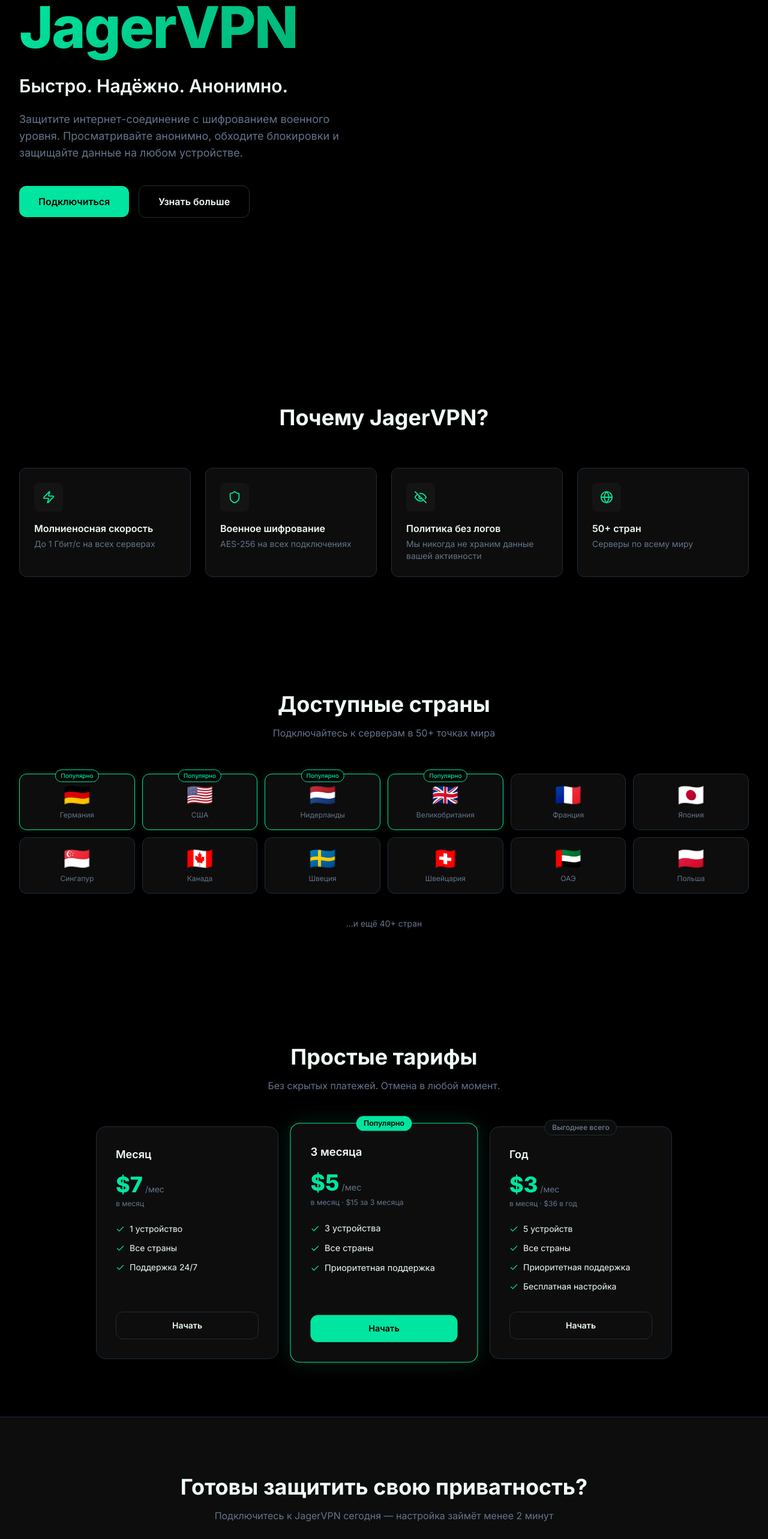
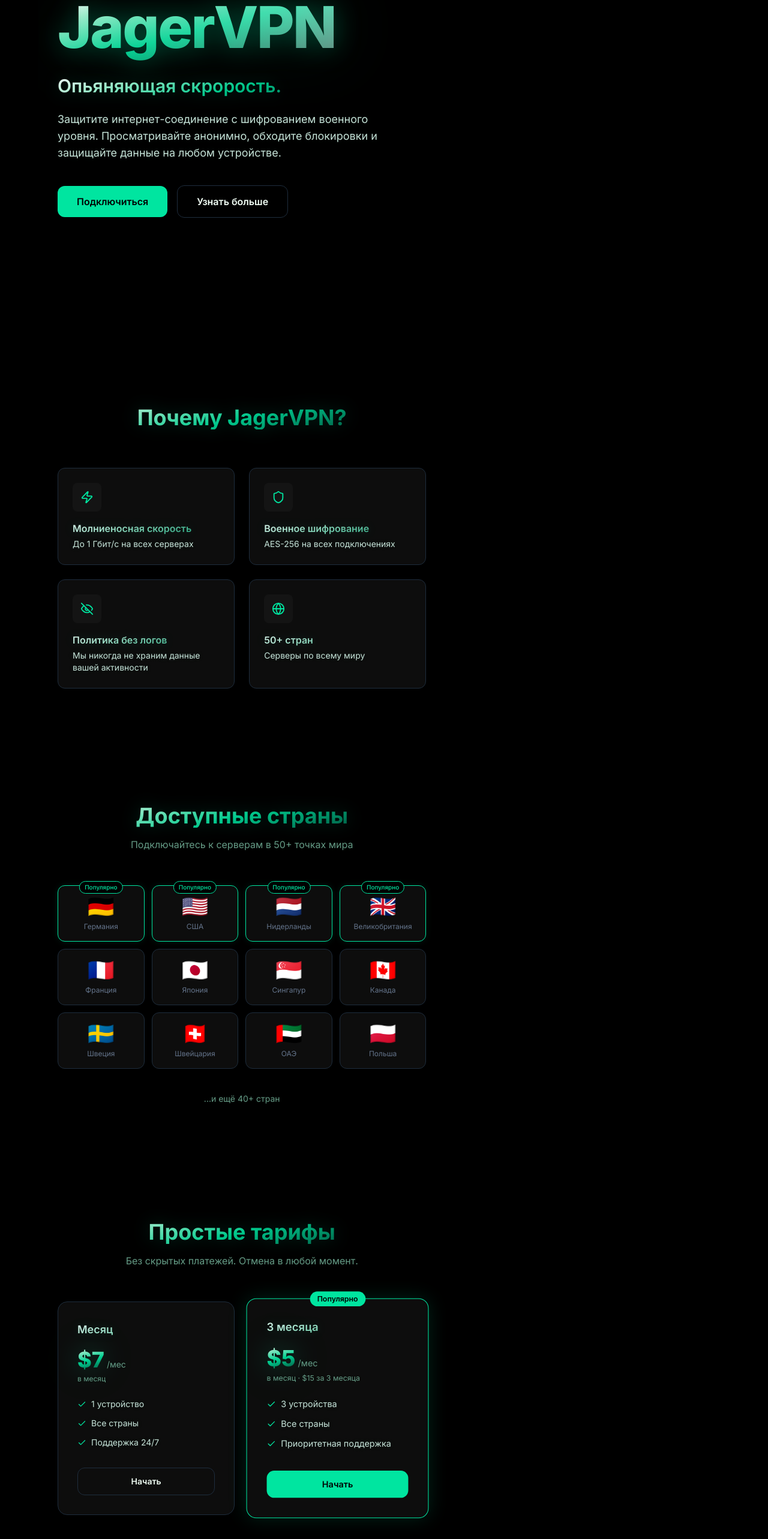
Before and after one commit to marksharapovDev/JagerVpn-site, a Next.js app: page / in a window 1280 px wide. Shown: the part 220-2786 px from the top of the page at 60% size. Built offline with nearby package versions, Linux system fonts and the light colour scheme.

Commit message:
feat: add only one side scroll and doing smooth animation for video

```diff
--- a/app/globals.css
+++ b/app/globals.css
@@ -71,3 +71,94 @@
 ::-webkit-scrollbar-thumb:hover {
   background: var(--color-muted);
 }
+
+/* ─── Glass Text Effects ─────────────────────────────────── */
+
+/* Light angle driven by scroll progress (updated via JS in ScrollLightProvider) */
+:root {
+  --light-angle: 168deg;
+}
+
+/* Shimmer sweep: bright band slides across the hero title */
+@keyframes glassShimmer {
+  0%   { background-position: 300% center, 0% 0%; }
+  100% { background-position: -100% center, 0% 0%; }
+}
+
+/* ── Hero title — animated shimmer + scroll-reactive gradient ── */
+.glass-hero {
+  background:
+    /* Moving highlight band */
+    linear-gradient(
+      90deg,
+      transparent            0%,
+      rgba(255,255,255,0.00) 30%,
+      rgba(255,255,255,0.38) 50%,
+      rgba(255,255,255,0.00) 70%,
+      transparent           100%
+    ),
+    /* Base "lit from above" gradient */
+    linear-gradient(
+      var(--light-angle),
+      rgba(255,255,255,1.00)  0%,
+      rgba(160,245,210,0.95) 18%,
+      rgba(0,229,160,0.90)   50%,
+      rgba(0,140,100,0.82)   80%,
+      rgba(0,70,50,0.74)    100%
+    );
+  -webkit-background-clip: text;
+  -webkit-text-fill-color: transparent;
+  background-clip: text;
+  background-size: 400% 100%, 100% 100%;
+  animation: glassShimmer 9s ease-in-out infinite;
+  filter:
+    drop-shadow(0 0 22px rgba(0,229,160,0.38))
+    drop-shadow(0 0 55px rgba(0,229,160,0.12));
+}
+
+/* ── Section headings — scroll-reactive light direction ── */
+.glass-heading {
+  background: linear-gradient(
+    var(--light-angle),
+    rgba(255,255,255,0.98)  0%,
+    rgba(180,255,222,0.93) 18%,
+    rgba(0,229,160,0.87)   50%,
+    rgba(0,130,95,0.80)    80%,
+    rgba(0,70,50,0.72)    100%
+  );
+  -webkit-background-clip: text;
+  -webkit-text-fill-color: transparent;
+  background-clip: text;
+  filter: drop-shadow(0 0 14px rgba(0,229,160,0.22));
+  transition: filter 0.4s ease;
+}
+
+/* ── Card / item titles ── */
+.glass-subheading {
+  background: linear-gradient(
+    var(--light-angle),
+    rgba(235,255,248,0.97)  0%,
+    rgba(140,232,200,0.89) 45%,
+    rgba(0,180,128,0.79)  100%
+  );
+  -webkit-background-clip: text;
+  -webkit-text-fill-color: transparent;
+  background-clip: text;
+  filter: drop-shadow(0 0 8px rgba(0,229,160,0.14));
+}
+
+/* ── Body / description text ── */
+.glass-body {
+  color: rgba(215,248,236,0.90);
+  text-shadow:
+    0 1px 0   rgba(255,255,255,0.06),
+    0 0  14px rgba(0,229,160,0.10);
+}
+
+/* ── Muted / secondary text ── */
+.glass-muted {
+  color: rgba(120,185,160,0.82);
+  text-shadow:
+    0 1px 0  rgba(255,255,255,0.04),
+    0 0 10px rgba(0,229,160,0.07);
+}
--- a/app/layout.tsx
+++ b/app/layout.tsx
@@ -2,7 +2,7 @@ import type { Metadata } from "next";
 import { Inter } from "next/font/google";
 import "./globals.css";
 import { SITE_CONFIG } from "@/lib/constants";
-import MatrixRain from "@/components/animations/MatrixRain";
+import { ScrollLightProvider } from "@/components/animations/ScrollLightProvider";
 
 const inter = Inter({
   subsets: ["latin"],
@@ -24,7 +24,7 @@ export default function RootLayout({
   return (
     <html lang="ru" className={inter.variable}>
       <body className="bg-background text-foreground antialiased">
-        <MatrixRain />
+        <ScrollLightProvider />
         <div style={{ position: 'relative', zIndex: 1 }}>
           {children}
         </div>
--- a/app/page.tsx
+++ b/app/page.tsx
@@ -5,11 +5,18 @@ import { Features } from "@/components/sections/Features";
 import { Countries } from "@/components/sections/Countries";
 import { Pricing } from "@/components/sections/Pricing";
 import { CTA } from "@/components/sections/CTA";
+import { FixedVideo } from "@/components/ui/FixedVideo";
 
 export default function Home() {
   return (
     <>
       <Header />
+
+      {/* Video stays fixed on the right on desktop (lg+) */}
+      <FixedVideo />
+
+      {/* All scrollable content — shifted left on lg+ to give room to the fixed video */}
+      <div className="lg:mr-[42vw] lg:pl-16">
         <main>
           <Hero />
           <Features />
@@ -17,6 +24,9 @@ export default function Home() {
           <Pricing />
           <CTA />
         </main>
+      </div>
+
+      {/* Footer outside the content wrapper — spans full page width */}
       <Footer />
     </>
   );
--- /dev/null
+++ b/components/animations/ScrollLightProvider.tsx
@@ -0,0 +1,42 @@
+"use client";
+
+import { useEffect } from "react";
+
+/**
+ * Updates --light-angle on :root as the user scrolls.
+ * All glass-* CSS classes react to this variable, creating a
+ * "light source shifting from above" effect as you scroll the page.
+ */
+export function ScrollLightProvider() {
+  useEffect(() => {
+    let ticking = false;
+
+    const update = () => {
+      const maxScroll =
+        document.documentElement.scrollHeight - window.innerHeight;
+      const progress =
+        maxScroll > 0 ? Math.min(window.scrollY / maxScroll, 1) : 0;
+
+      // Shift angle from 165° (top of page) to 192° (bottom)
+      const angle = 165 + progress * 27;
+      document.documentElement.style.setProperty(
+        "--light-angle",
+        `${angle}deg`
+      );
+      ticking = false;
+    };
+
+    const onScroll = () => {
+      if (!ticking) {
+        requestAnimationFrame(update);
+        ticking = true;
+      }
+    };
+
+    window.addEventListener("scroll", onScroll, { passive: true });
+    update();
+    return () => window.removeEventListener("scroll", onScroll);
+  }, []);
+
+  return null;
+}
--- a/components/sections/CTA.tsx
+++ b/components/sections/CTA.tsx
@@ -6,19 +6,19 @@ export function CTA() {
   return (
     <section
       id="cta"
-      className="border-b border-t border-border bg-surface py-24"
+      className="py-24"
     >
       <div className="mx-auto max-w-3xl px-4 text-center sm:px-6 lg:px-8">
         {/* Heading */}
         <FadeIn>
-          <h2 className="mb-4 text-3xl font-bold text-foreground sm:text-4xl">
+          <h2 className="mb-4 text-3xl font-bold sm:text-4xl glass-heading">
             Готовы защитить свою приватность?
           </h2>
         </FadeIn>
 
         {/* Sub-text */}
         <FadeIn delay={0.1}>
-          <p className="mb-10 text-muted">
+          <p className="mb-10 glass-muted">
             Подключитесь к JagerVPN сегодня — настройка займёт менее 2 минут
           </p>
         </FadeIn>
@@ -52,7 +52,7 @@ export function CTA() {
 
         {/* Platform availability note */}
         <FadeIn delay={0.3}>
-          <p className="mt-8 text-xs text-muted">
+          <p className="mt-8 text-xs glass-muted">
             Доступно на iOS, Android, Windows, macOS
           </p>
         </FadeIn>
--- a/components/sections/Countries.tsx
+++ b/components/sections/Countries.tsx
@@ -8,18 +8,18 @@ export function Countries() {
       <div className="mx-auto max-w-7xl px-4 sm:px-6 lg:px-8">
         {/* Section heading */}
         <FadeIn className="mb-4 text-center">
-          <h2 className="text-3xl font-bold text-foreground sm:text-4xl">
+          <h2 className="text-3xl font-bold sm:text-4xl glass-heading">
             Доступные страны
           </h2>
         </FadeIn>
         <FadeIn delay={0.1} className="mb-14 text-center">
-          <p className="text-muted">
+          <p className="glass-muted">
             Подключайтесь к серверам в 50+ точках мира
           </p>
         </FadeIn>
 
         {/* Country cards grid — 3 cols mobile, 4 tablet, 6 desktop */}
-        <StaggerContainer className="grid grid-cols-3 gap-3 sm:grid-cols-4 md:grid-cols-6">
+        <StaggerContainer className="grid grid-cols-3 gap-3 sm:grid-cols-4">
           {SITE_CONFIG.countries.map((country) => (
             <StaggerItem key={country.name}>
               <div
@@ -54,7 +54,7 @@ export function Countries() {
 
         {/* More countries note */}
         <FadeIn delay={0.2} className="mt-10 text-center">
-          <p className="text-sm text-muted">...и ещё 40+ стран</p>
+          <p className="text-sm glass-muted">...и ещё 40+ стран</p>
         </FadeIn>
       </div>
     </section>
--- a/components/sections/Features.tsx
+++ b/components/sections/Features.tsx
@@ -37,13 +37,13 @@ export function Features() {
       <div className="mx-auto max-w-7xl px-4 sm:px-6 lg:px-8">
         {/* Section heading */}
         <FadeIn className="mb-16 text-center">
-          <h2 className="text-3xl font-bold text-foreground sm:text-4xl">
+          <h2 className="text-3xl font-bold sm:text-4xl glass-heading">
             Почему JagerVPN?
           </h2>
         </FadeIn>
 
         {/* Feature cards grid */}
-        <StaggerContainer className="grid grid-cols-1 gap-6 sm:grid-cols-2 lg:grid-cols-4">
+        <StaggerContainer className="grid grid-cols-1 gap-6 sm:grid-cols-2">
           {features.map((feature) => {
             const Icon = feature.icon;
             return (
@@ -54,10 +54,10 @@ export function Features() {
                     <Icon size={22} className="text-primary" />
                   </div>
                   <div>
-                    <h3 className="mb-1 font-semibold text-foreground">
+                    <h3 className="mb-1 font-semibold glass-subheading">
                       {feature.title}
                     </h3>
-                    <p className="text-sm text-muted">{feature.description}</p>
+                    <p className="text-sm glass-body">{feature.description}</p>
                   </div>
                 </div>
               </StaggerItem>
--- a/components/sections/Hero.tsx
+++ b/components/sections/Hero.tsx
@@ -2,11 +2,9 @@
 
 // VIDEO: place hero-model.webm in /public/hero-model.webm
 
+import { SITE_CONFIG } from "@/lib/constants";
 import { motion } from "framer-motion";
 import Image from "next/image";
-import { SITE_CONFIG } from "@/lib/constants";
-import PingPongVideo from "@/components/ui/PingPongVideo";
-
 
 export function Hero() {
   const scrollTo = (href: string) => {
@@ -18,13 +16,9 @@ export function Hero() {
       id="hero"
       className="hero-gradient relative flex min-h-screen items-center overflow-hidden"
     >
-      <div className="relative z-10 w-full mx-auto max-w-7xl px-4 pt-6 pb-32 sm:py-32 sm:px-6 lg:px-8 flex flex-col">
-
-        {/* Two columns */}
-        <div className="flex items-center justify-between gap-12">
-          {/* Left column */}
-          <div className="flex-1">
-            {/* Main heading — gradient text */}
+      <div className="relative z-10 w-full mx-auto max-w-7xl px-4 pt-6 pb-32 sm:py-32 sm:px-6 lg:px-8">
+        <div className="max-w-2xl">
+          {/* Main heading */}
           <motion.h1
             initial={{ opacity: 0, y: 30 }}
             animate={{ opacity: 1, y: 0 }}
@@ -41,30 +35,16 @@ export function Hero() {
                 className="h-12 w-auto flex-shrink-0"
               />
               <span
-                  style={{
-                    background: "linear-gradient(135deg, var(--color-primary), var(--color-primary-dark))",
-                    WebkitBackgroundClip: "text",
-                    WebkitTextFillColor: "transparent",
-                    backgroundClip: "text",
-                    display: "inline-block",
-                    paddingBottom: "0.15em",
-                    marginBottom: "-0.15em",
-                  }}
+                className="glass-hero"
+                style={{ paddingBottom: "0.15em", marginBottom: "-0.15em" }}
               >
                 {SITE_CONFIG.siteName}
               </span>
             </span>
             {/* Desktop: just the gradient text */}
             <span
-                className="hidden sm:inline-block"
-                style={{
-                  background: "linear-gradient(135deg, var(--color-primary), var(--color-primary-dark))",
-                  WebkitBackgroundClip: "text",
-                  WebkitTextFillColor: "transparent",
-                  backgroundClip: "text",
-                  paddingBottom: "0.15em",
-                  marginBottom: "-0.15em",
-                }}
+              className="glass-hero hidden sm:inline-block"
+              style={{ paddingBottom: "0.15em", marginBottom: "-0.15em" }}
             >
               {SITE_CONFIG.siteName}
             </span>
@@ -75,7 +55,7 @@ export function Hero() {
             initial={{ opacity: 0, y: 30 }}
             animate={{ opacity: 1, y: 0 }}
             transition={{ duration: 0.6, ease: "easeOut", delay: 0.2 }}
-              className="mb-6 text-2xl font-semibold text-foreground sm:text-3xl"
+            className="mb-6 text-2xl font-semibold sm:text-3xl glass-heading"
           >
             {SITE_CONFIG.tagline}
           </motion.h2>
@@ -85,7 +65,7 @@ export function Hero() {
             initial={{ opacity: 0, y: 30 }}
             animate={{ opacity: 1, y: 0 }}
             transition={{ duration: 0.6, ease: "easeOut", delay: 0.3 }}
-              className="mb-10 max-w-xl text-base text-muted sm:text-lg"
+            className="mb-10 max-w-xl text-base sm:text-lg glass-body"
           >
             Защитите интернет-соединение с шифрованием военного уровня. Просматривайте
             анонимно, обходите блокировки и защищайте данные на любом устройстве.
@@ -112,22 +92,6 @@ export function Hero() {
             </button>
           </motion.div>
         </div>
-
-          {/* Right column — hidden on mobile */}
-          <motion.div
-            className="hidden md:flex flex-1 items-center justify-center -mt-16"
-            initial={{ opacity: 0, x: 60 }}
-            animate={{ opacity: 1, x: 0 }}
-            transition={{ duration: 0.8, delay: 0.3, ease: "easeOut" }}
-          >
-            <PingPongVideo
-              src="/hero-model.webm"
-              className="w-full max-w-[500px] h-auto"
-            />
-          </motion.div>
-        </div>
-
-
       </div>
     </section>
   );
--- a/components/sections/Pricing.tsx
+++ b/components/sections/Pricing.tsx
@@ -38,19 +38,6 @@ const plans: PricingPlan[] = [
     ],
     isPopular: true,
   },
-  {
-    name: "Год",
-    price: "$3",
-    billing: "в месяц · $36 в год",
-    badge: "Выгоднее всего",
-    devices: 5,
-    features: [
-      "5 устройств",
-      "Все страны",
-      "Приоритетная поддержка",
-      "Бесплатная настройка",
-    ],
-  },
 ];
 
 export function Pricing() {
@@ -59,16 +46,16 @@ export function Pricing() {
       <div className="mx-auto max-w-5xl px-4 sm:px-6 lg:px-8">
         {/* Section heading */}
         <FadeIn className="mb-4 text-center">
-          <h2 className="text-3xl font-bold text-foreground sm:text-4xl">
+          <h2 className="text-3xl font-bold sm:text-4xl glass-heading">
             Простые тарифы
           </h2>
         </FadeIn>
         <FadeIn delay={0.1} className="mb-14 text-center">
-          <p className="text-muted">Без скрытых платежей. Отмена в любой момент.</p>
+          <p className="glass-muted">Без скрытых платежей. Отмена в любой момент.</p>
         </FadeIn>
 
         {/* Pricing cards */}
-        <StaggerContainer className="grid grid-cols-1 gap-6 md:grid-cols-3">
+        <StaggerContainer className="grid grid-cols-1 gap-6 sm:grid-cols-2">
           {plans.map((plan) => (
             <StaggerItem key={plan.name}>
               <div
@@ -94,25 +81,25 @@ export function Pricing() {
                 )}
 
                 {/* Plan name */}
-                <h3 className="mb-4 text-lg font-semibold text-foreground">
+                <h3 className="mb-4 text-lg font-semibold glass-subheading">
                   {plan.name}
                 </h3>
 
                 {/* Price */}
                 <div className="mb-1">
-                  <span className="text-4xl font-extrabold text-primary">
+                  <span className="text-4xl font-extrabold glass-hero">
                     {plan.price}
                   </span>
-                  <span className="text-sm text-muted"> /мес</span>
+                  <span className="text-sm glass-muted"> /мес</span>
                 </div>
                 {plan.billing && (
-                  <p className="mb-6 text-xs text-muted">{plan.billing}</p>
+                  <p className="mb-6 text-xs glass-muted">{plan.billing}</p>
                 )}
 
                 {/* Feature list */}
                 <ul className="mb-8 flex flex-grow flex-col gap-3">
                   {plan.features.map((feature) => (
-                    <li key={feature} className="flex items-center gap-2 text-sm text-foreground">
+                    <li key={feature} className="flex items-center gap-2 text-sm glass-body">
                       <Check size={15} className="shrink-0 text-primary" />
                       {feature}
                     </li>
--- /dev/null
+++ b/components/ui/FixedVideo.tsx
@@ -0,0 +1,23 @@
+"use client";
+
+import { motion } from "framer-motion";
+import PingPongVideo from "@/components/ui/PingPongVideo";
+
+/**
+ * Fixed video panel — desktop (lg+) only.
+ * Stays in the right 42vw of the viewport while all page content scrolls on the left.
+ */
+export function FixedVideo() {
+  return (
+    <motion.div
+      className="hidden lg:flex fixed right-0 top-0 h-screen w-[42vw] items-center justify-center pointer-events-none z-[5]"
+      initial={{ opacity: 0, x: 60 }}
+      animate={{ opacity: 1, x: 0 }}
+      transition={{ duration: 0.9, delay: 0.4, ease: "easeOut" }}
+    >
+      {/* Left-edge fade so the video blends into the content side */}
+      <div className="absolute left-0 top-0 h-full w-24 bg-gradient-to-r from-background to-transparent" />
+      <PingPongVideo src="/hero-model.webm" className="w-[88%] h-auto" />
+    </motion.div>
+  );
+}
--- a/lib/constants.ts
+++ b/lib/constants.ts
@@ -24,7 +24,7 @@ export interface SiteConfig {
 // ─────────────────────────────────────────────
 export const SITE_CONFIG: SiteConfig = {
   siteName: "JagerVPN",
-  tagline: "Быстро. Надёжно. Анонимно.",
+  tagline: "Опьяняющая скрорость.",
 
   // TODO: replace placeholders with your real Telegram bot and channel links
   telegramBot: "https://t.me/YOUR_BOT",
```
Also changed, not shown: components/layout/Footer.tsx (+12 -66 lines). Lines whose indentation alone changed are shown as unchanged.
